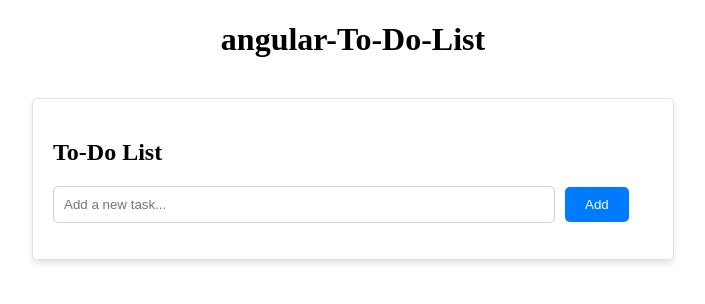
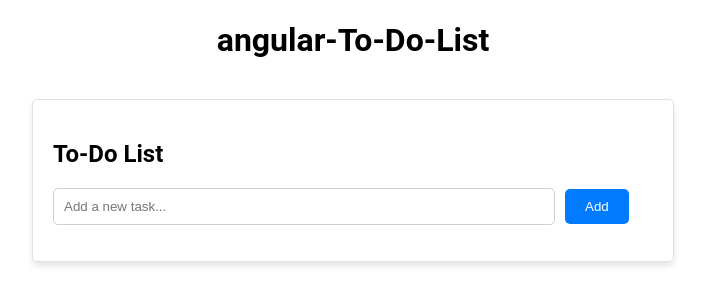
Before and after one commit to Daniel-Santiago-Acosta-1013/NgNotes-Web-App, an Angular app: page / in a window 1280 px wide. Shown: the top 304 px of the page, without its empty margins (287-992 px from the left). Built offline with nearby package versions, Linux system fonts and the light colour scheme.

Commit message:
[add][fix] modificando estilos

```diff
--- a/src/app/app.component.scss
+++ b/src/app/app.component.scss
@@ -1,3 +1,7 @@
+* {
+    font-family: 'Roboto', sans-serif;
+}
+
 h1 {
     text-align: center;
 }
```
